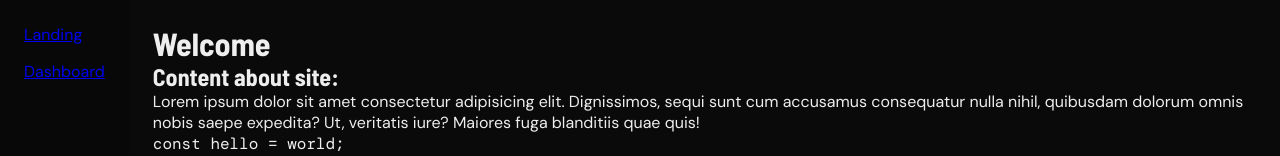
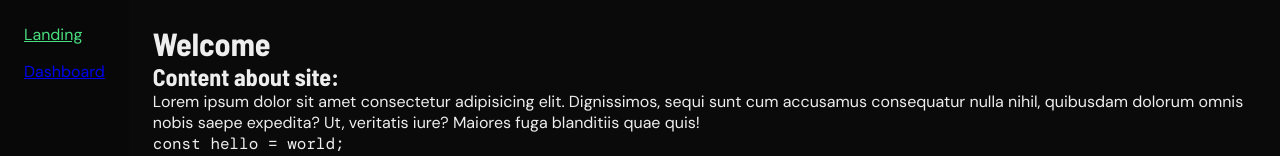
Before and after one commit to WitherMite/exercise-tracker-browser, a React (Vite) app: page / in a window 1280 px wide. Shown: the top 156 px of the page. Built offline with nearby package versions, Linux system fonts and the light colour scheme; a web font is replaced by a local one.

Commit message:
Use navlinks in nav to show active view

```diff
--- a/src/components/navbar/Navbar.module.css
+++ b/src/components/navbar/Navbar.module.css
@@ -1,7 +1,3 @@
-.navTrack {
-    padding: 1.5em;
-}
-
 .navTrack,
 .navBar {
     background-color: var(--nav-color);
@@ -13,7 +9,12 @@
 
 .navBar {
     position: sticky;
-    top: 1.5em;
+    top: 0;
+    padding: 1.5em;
+}
+
+.navLink:global(.active) {
+    color: var(--green);
 }
 
 /* sticks nav to bottom horizontally on mobile */
--- a/src/components/navbar/Navbar.tsx
+++ b/src/components/navbar/Navbar.tsx
@@ -1,17 +1,32 @@
-import { Link } from "react-router";
+import { NavLink } from "react-router";
 import style from "./Navbar.module.css";
 
+const links = [
+    {
+        path: "/",
+        childNode: "Landing",
+    },
+    {
+        path: "/home",
+        childNode: "Dashboard",
+    },
+] as const;
+
 export default function Navbar() {
+    // should be fine to use index as key here, since we control the array, and can ensure it wont change after building
+    const linkElements: ReadonlyArray<React.JSX.Element> = links.map(
+        (link, i) => (
+            <li key={i}>
+                <NavLink to={link.path} className={style.navLink}>
+                    {link.childNode}
+                </NavLink>
+            </li>
+        ),
+    );
+
     return (
         <nav className={style.navTrack}>
-            <ul className={style.navBar}>
-                <li>
-                    <Link to="/">Landing</Link>
-                </li>
-                <li>
-                    <Link to="/home">Dashboard</Link>
-                </li>
-            </ul>
+            <ul className={style.navBar}>{linkElements}</ul>
         </nav>
     );
 }
--- a/src/styles/App.css
+++ b/src/styles/App.css
@@ -1,5 +1,5 @@
 #root {
-    min-height: 100svh;
+    min-height: 300svh;
     display: flex;
 }
 
```
